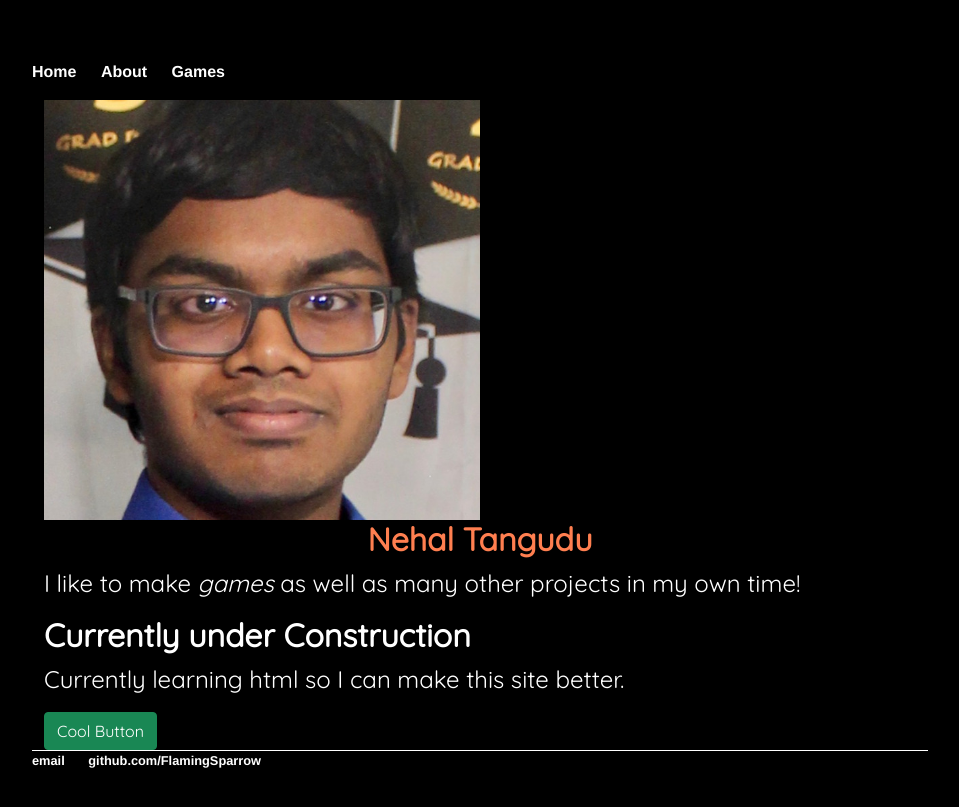
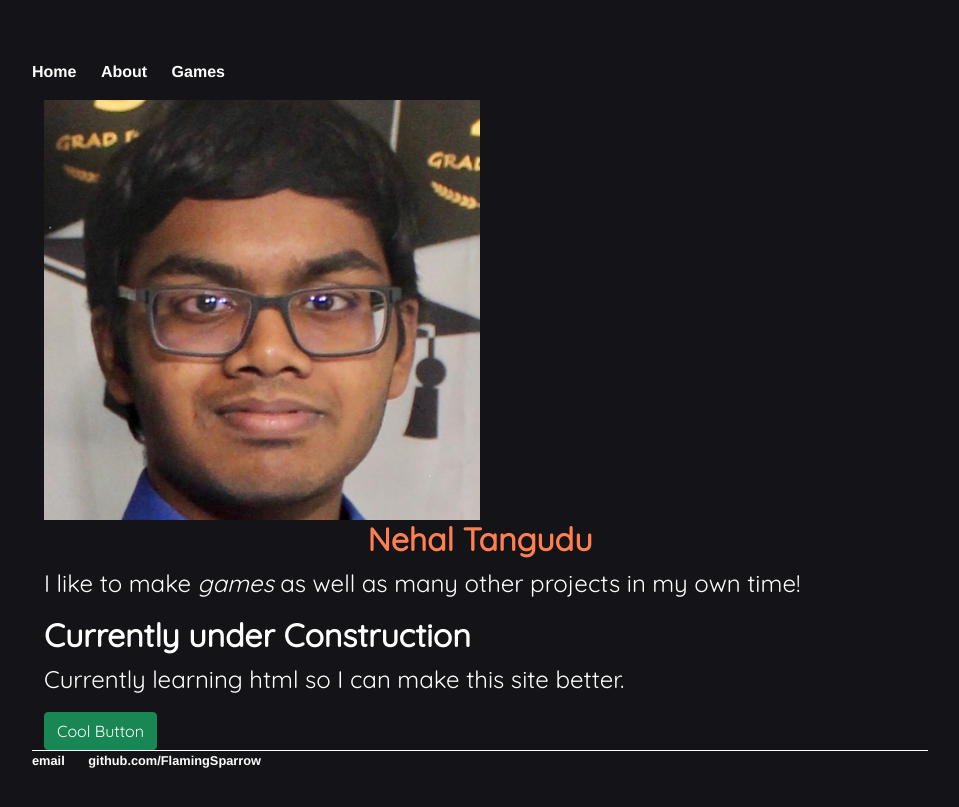
Before and after one commit to FlamingSparrow/flamingsparrow.github.io, a Jekyll site: the page built from index.html, in a window 1280 px wide. Shown: the top 807 px of the page, without its empty margins (160-1119 px from the left). Built offline with Jekyll 4.4.1, drawn with Linux system fonts in a browser that asks for light colours.

Commit message:
Update main.css

```diff
--- a/css/main.css
+++ b/css/main.css
@@ -2,10 +2,10 @@ body {
     margin: 60px auto;
     width: 70%;
     font-family: "Quicksand";
-    background-color: rgb(0, 0, 0);
+    background-color: #141418
 }
 html{
-    background-color: rgb(0, 0, 0);
+    background-color: #141418
 }
 img {
     width: 50%;
```
